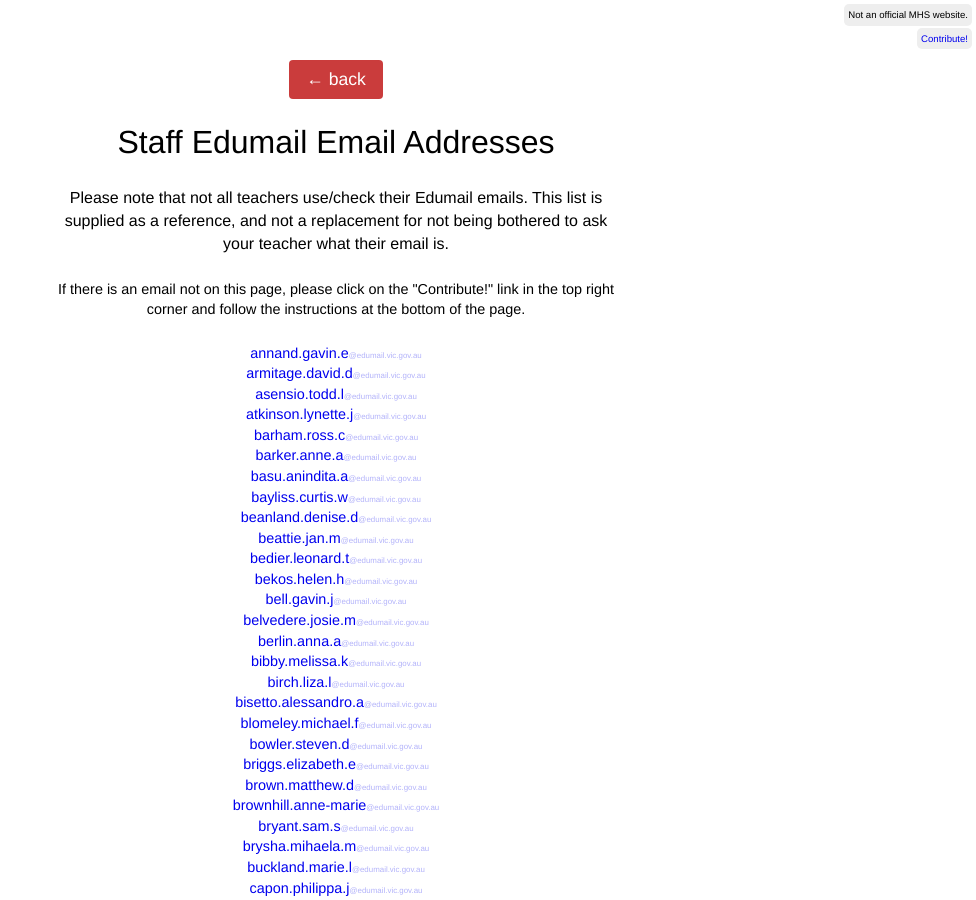
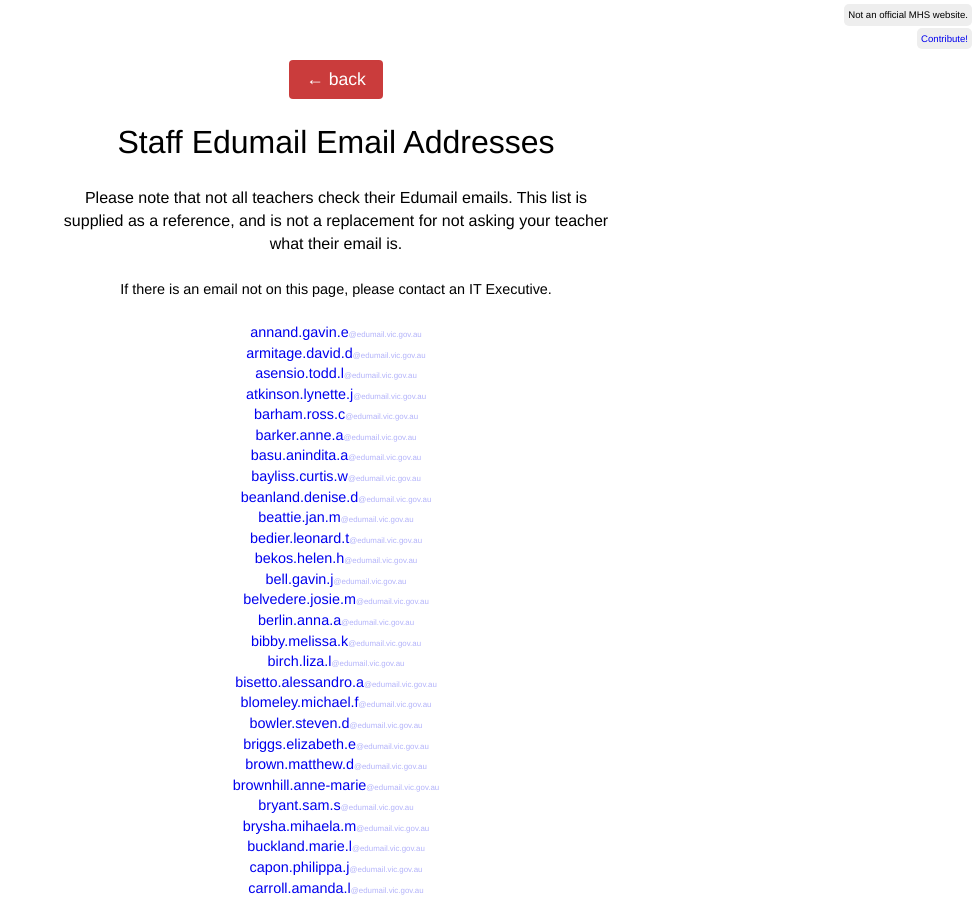
Before and after one commit to mhslinks/mhslinks.github.io, a Jekyll site: the page built from emails/index.html, in a window 1280 px wide and 900 px high. Shown: the whole window, without its empty margins (304-1280 px from the left). Built offline with Jekyll 4.4.1, drawn with Linux system fonts in a browser that asks for light colours.

Commit message:
updated teacher email header text

```diff
--- a/emails/index.html
+++ b/emails/index.html
@@ -5,9 +5,9 @@ title: Emails
 <div class="inner emails-body fade-in fade-two">
   <div><a class="pure-button button-xlarge button-red" href="../"> &larr; back</a></div>
   <h1>Staff Edumail Email Addresses</h1>
-  <div>Please note that not all teachers use/check their Edumail emails. This list is supplied as a reference, and not a replacement for not being bothered to ask your teacher what their email is.</div>
+  <div>Please note that not all teachers check their Edumail emails. This list is supplied as a reference, and is not a replacement for not asking your teacher what their email is.</div>
   <br>
-  <div class="small"><span style="line-height: 1.4;">If there is an email not on this page, please click on the "Contribute!" link in the top right corner and follow the instructions at the bottom of the page.</span></div>
+  <div class="small"><span style="line-height: 1.4;">If there is an email not on this page, please contact an IT Executive.</span></div>
   <br>
   <div class="small">
   {% assign emails = site.data.emails | sort: "name" %}
```
